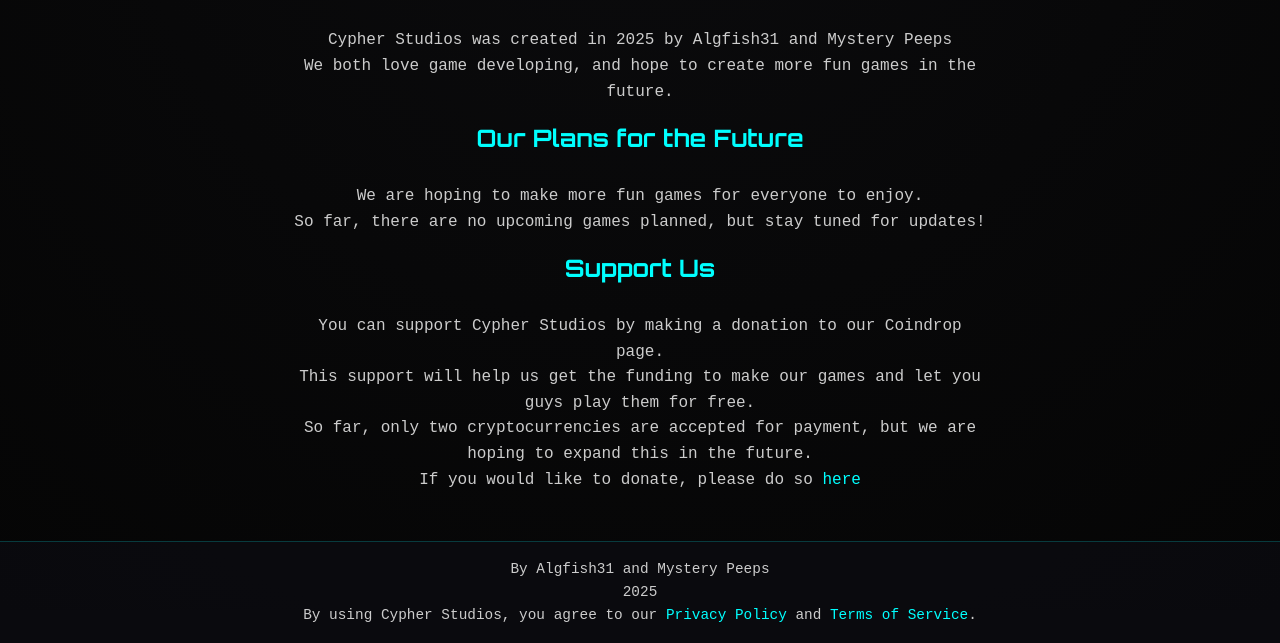
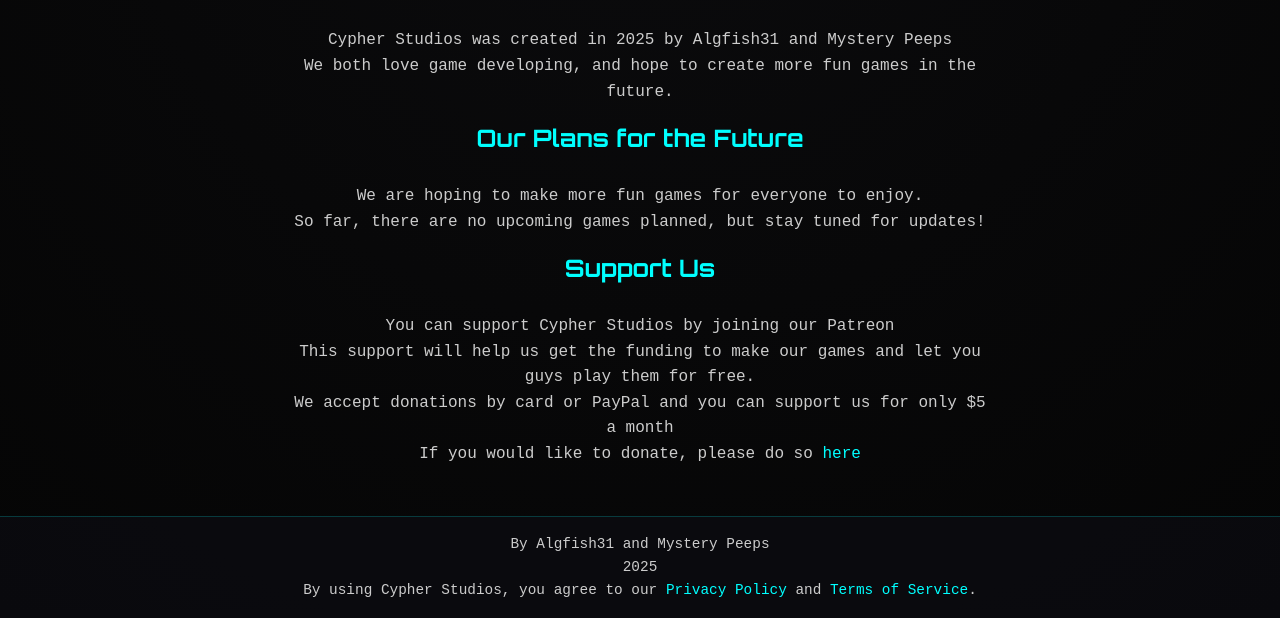
Before and after one commit to Cypher-Studios-Games/web, a website with bundled scripts: page about/index.html in a window 1280 px wide. Shown: the part 190-833 px from the top of the page. After the commit the page ends 808 px from the top, so only its background shows below. Built offline with nearby package versions, Linux system fonts and the light colour scheme; no server answers.

Commit message:
Update support information to promote Patreon donations in index.html

```diff
--- a/about/index.html
+++ b/about/index.html
@@ -45,10 +45,10 @@
     <br>
     <h2>Support Us</h2>
     <br>
-    <p>You can support Cypher Studios by making a donation to our Coindrop page.<br>
+    <p>You can support Cypher Studios by joining our Patreon<br>
       This support will help us get the funding to make our games and let you guys play them for free.<br>
-      So far, only two cryptocurrencies are accepted for payment, but we are hoping to expand this in the future.<br>
-      If you would like to donate, please do so <a href="https://coindrop.to/cypher-studios">here</a>
+      We accept donations by card or PayPal and you can support us for only $5 a month<br>
+      If you would like to donate, please do so <a href="https://patreon.com/CypherStudios?utm_medium=unknown&utm_source=join_link&utm_campaign=creatorshare_creator&utm_content=copyLink" target="_blank">here</a>
     </p>
   </div>
 
```
